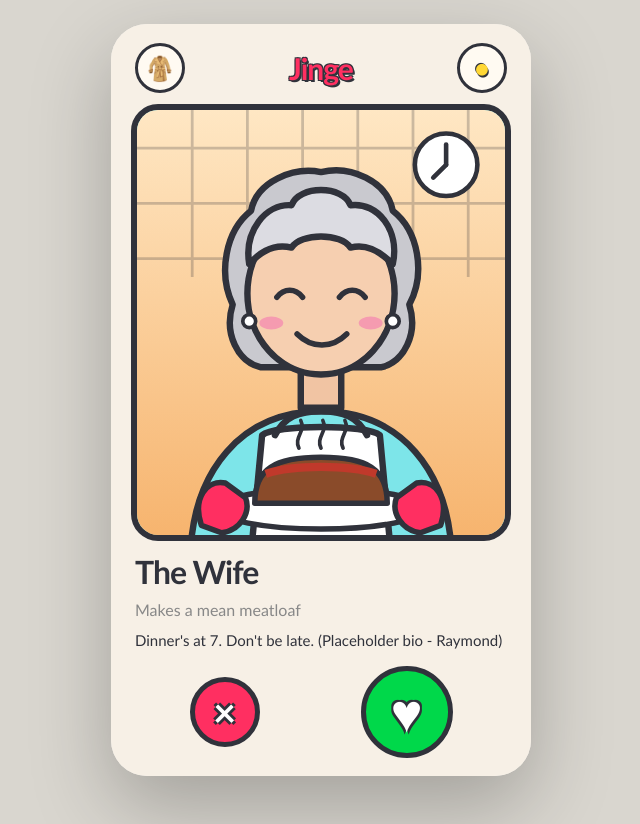
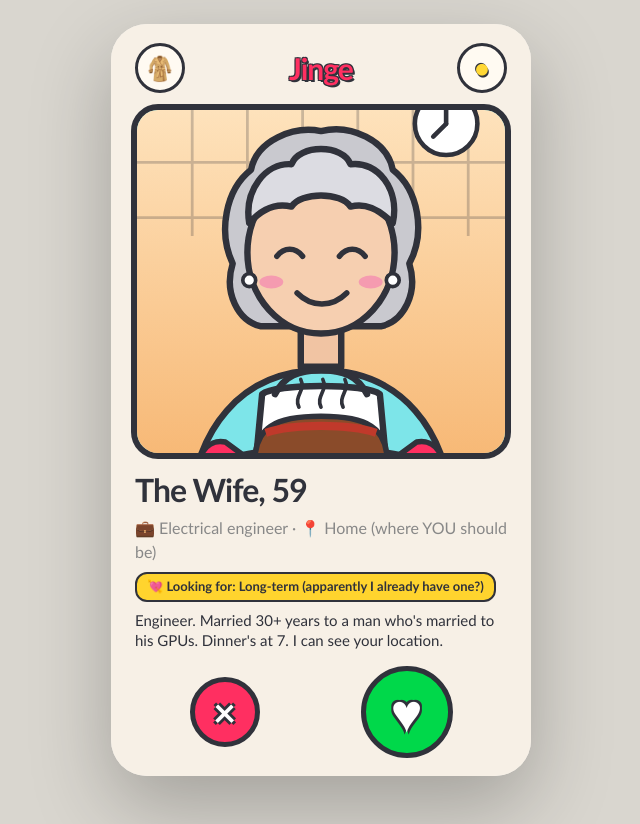
Before and after one commit to catOnKeyboardd/TheAffair, a Next.js app: page / in a window 1280 px wide. Shown: the whole page, without its empty margins (319-959 px from the left). Built offline with nearby package versions, Linux system fonts and the light colour scheme.

Commit message:
Real dating-app bios: age, location, looking-for chip, sarcastic bios
Co-Authored-By: Claude Opus 5.5 <noreply@anthropic.com>

```diff
--- a/components/ProfileDeck.module.css
+++ b/components/ProfileDeck.module.css
@@ -177,6 +177,16 @@
   font-size: 16px;
   margin-bottom: 8px;
 }
+.looking {
+  display: inline-block;
+  margin-bottom: 8px;
+  padding: 3px 10px;
+  background: #ffd42e;
+  border: 2px solid var(--ink);
+  border-radius: 12px;
+  font-size: 13px;
+  font-weight: 800;
+}
 .bio {
   font-size: 15px;
   line-height: 1.35;
--- a/components/ProfileDeck.tsx
+++ b/components/ProfileDeck.tsx
@@ -138,7 +138,10 @@ export default function ProfileDeck({ personas, onLike, onSkip }: Props) {
             {persona.name}
             {persona.age ? `, ${persona.age}` : ""}
           </h1>
-          <div className={s.job}>{persona.job}</div>
+          <div className={s.job}>
+            💼 {persona.job} · 📍 {persona.location}
+          </div>
+          {persona.lookingFor && <div className={s.looking}>💘 Looking for: {persona.lookingFor}</div>}
           <p className={s.bio}>{persona.bio}</p>
         </section>
       </div>
--- a/data/personas.json
+++ b/data/personas.json
@@ -2,9 +2,9 @@
   {
     "id": "wife",
     "name": "The Wife",
-    "location": "Home",
-    "job": "Makes a mean meatloaf",
-    "bio": "Dinner's at 7. Don't be late. (Placeholder bio - Raymond)",
+    "location": "Home (where YOU should be)",
+    "job": "Electrical engineer",
+    "bio": "Engineer. Married 30+ years to a man who's married to his GPUs. Dinner's at 7. I can see your location.",
     "items": [
       {
         "id": "wife-p1",
@@ -47,14 +47,16 @@
         }
       }
     },
-    "avatar": "/person1.svg"
+    "avatar": "/person1.svg",
+    "age": 59,
+    "lookingFor": "Long-term (apparently I already have one?)"
   },
   {
     "id": "spy",
     "name": "Alice",
-    "location": "Taipei",
-    "job": "Definitely not a spy",
-    "bio": "Just a normal girl who loves long walks and your product roadmap. (Placeholder bio - Raymond)",
+    "location": "Taipei · 0 miles away, always",
+    "job": "Into chips 🍟 (not those ones)",
+    "bio": "Megaspeed enthusiast 🚀 Love night markets, long walks and export licenses. Definitely not a spy 😇",
     "items": [
       {
         "id": "spy-p1",
@@ -210,14 +212,16 @@
           ]
         }
       ]
-    }
+    },
+    "age": 31,
+    "lookingFor": "Short-term. Like, one data transfer."
   },
   {
     "id": "vp",
     "name": "The VP",
-    "location": "Santa Clara",
+    "location": "Santa Clara · same building",
     "job": "VP, reports directly to you",
-    "bio": "Let's take this offline. (Placeholder bio - Raymond)",
+    "bio": "I can see your calendar, and I already blocked us an hour. HR doesn't need to know. Let's take this offline.",
     "items": [
       {
         "id": "vp-p1",
@@ -259,14 +263,16 @@
         }
       }
     },
-    "avatar": "/person3.svg"
+    "avatar": "/person3.svg",
+    "age": 41,
+    "lookingFor": "Something 1:1"
   },
   {
     "id": "third",
     "name": "The Mystery 3rd",
-    "location": "3rd floor",
+    "location": "3rd floor, washroom-adjacent",
     "job": "???",
-    "bio": "You don't know me. Yet. (Placeholder bio - Raymond)",
+    "bio": "You don't know me. I know you. Your badge photo is cute.",
     "items": [
       {
         "id": "third-p1",
@@ -317,6 +323,7 @@
         }
       }
     },
-    "avatar": "/person4.svg"
+    "avatar": "/person4.svg",
+    "lookingFor": "Something discreet 🤫"
   }
 ]
--- a/lib/types.ts
+++ b/lib/types.ts
@@ -38,6 +38,7 @@ export type Persona = {
   location: string;
   job: string;
   bio: string; // shown on the swipe card
+  lookingFor?: string; // "Looking for: ..." chip on the swipe card
   avatar?: string; // date sim portrait, e.g. "/person1.jpg"
   // Optional glow-up looks for the date sim (worst -> best). glowUp options move up one stage.
   // filter is a CSS filter for placeholder looks; drop it once a real image is in place.
```
